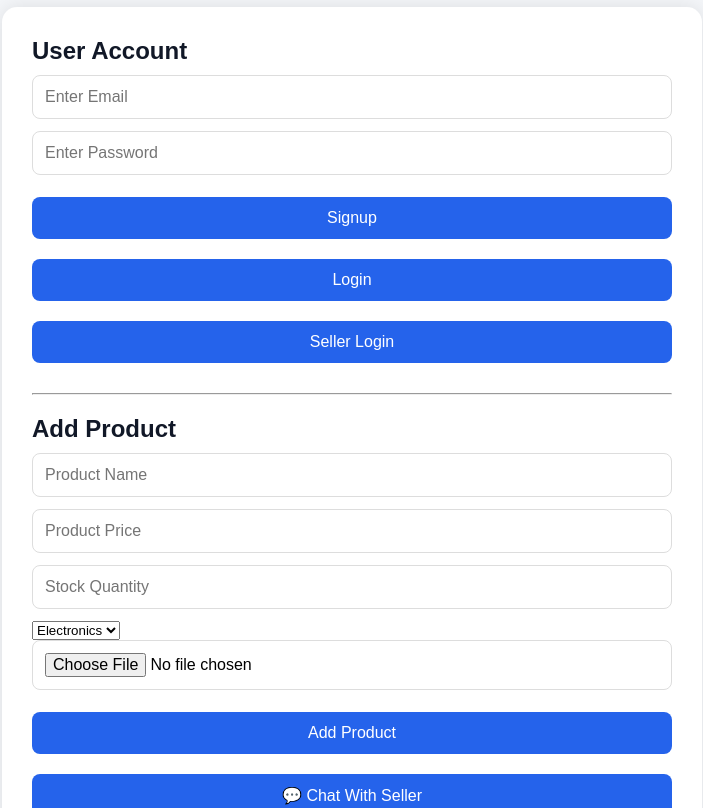
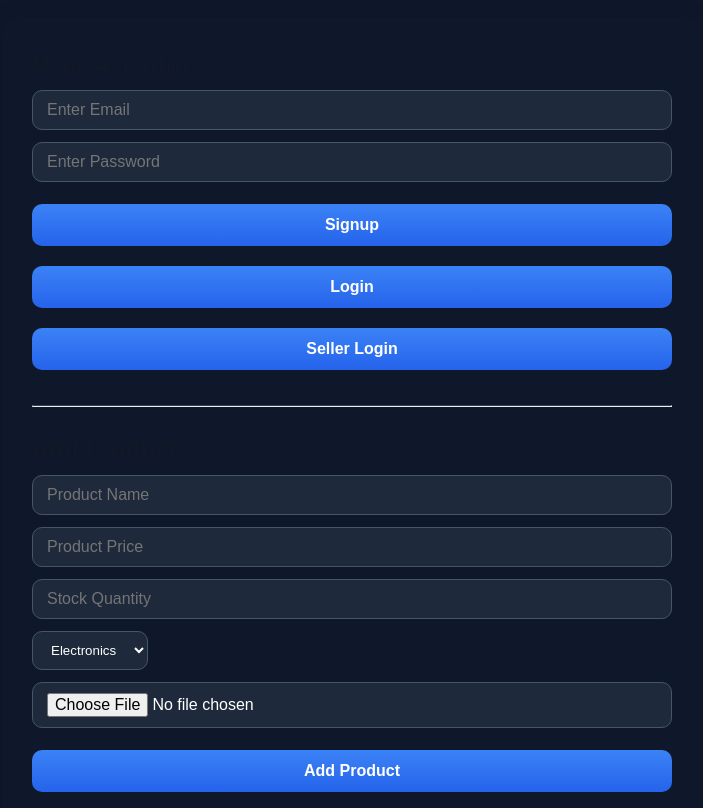
Before and after one commit to karimkadwal-bit/kadwal-server, a website: page index.html in a window 1280 px wide. Shown: the part 98-906 px from the top of the page, without its empty margins (288-991 px from the left). Drawn offline with nearby package versions, Linux system fonts and the light colour scheme; no server answers.

Commit message:
Update style.css
Updated styles for body, input, select, textarea, and button elements with new colors, backgrounds, and hover effects.

```diff
--- a/style.css
+++ b/style.css
@@ -1,3 +1,5 @@
+
+
 *{
 margin:0;
 padding:0;
@@ -301,3 +303,38 @@ margin:8px 0;
 text-align:left;
 max-width:80%;
   }
+body, .container, .card {
+    background-color: #0f172a !important;
+    color: #f8fafc !important;
+    font-family: system-ui, sans-serif !important;
+}
+
+input, select, textarea {
+    background-color: #1e293b !important;
+    color: #ffffff !important;
+    border: 1px solid #475569 !important;
+    border-radius: 10px !important;
+    padding: 10px 14px !important;
+    margin-bottom: 12px !important;
+}
+
+button {
+    background: linear-gradient(to bottom, #3b82f6, #2563eb) !important;
+    color: #ffffff !important;
+    border: none !important;
+    border-radius: 10px !important;
+    font-weight: 600 !important;
+    padding: 12px !important;
+    cursor: pointer !important;
+    transition: all 0.2s ease-in-out !important;
+}
+
+button:hover {
+    background: #1d4ed8 !important;
+    transform: scale(1.02) !important;
+}
+
+hr {
+    border-top: 1px solid #334155 !important;
+    margin: 25px 0 !important;
+}
```
